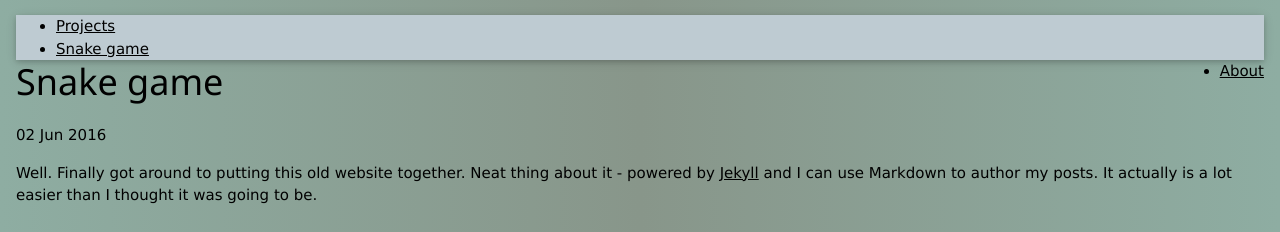
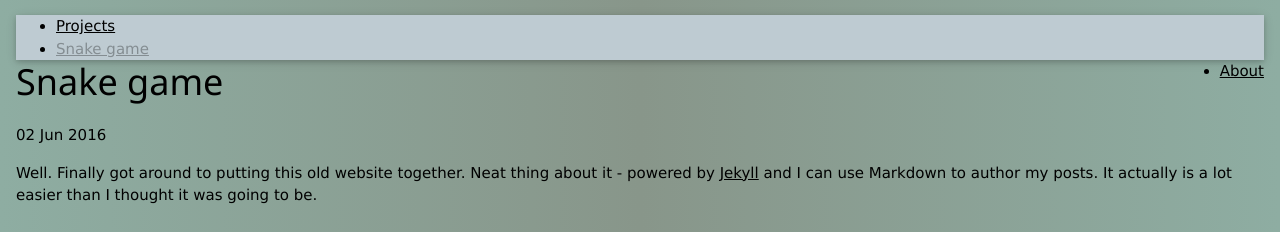
Before and after one commit to simpleProgrammingBlog/simpleProgrammingBlog.github.io, a Jekyll site: the page built from _posts/Snake game/2016-06-02-test-page-C++.md, in a window 1280 px wide. Shown: the top 232 px of the page. Built offline with Jekyll 4.4.1, drawn with Linux system fonts in a browser that asks for light colours.

Commit message:
w3-disabled

```diff
--- a/_layouts/default.html
+++ b/_layouts/default.html
@@ -10,7 +10,7 @@
 				<ul class="w3-navbar w3-card-2 w3-theme-l3" style="margin-right: 32px;">
 					<li><a class="w3-hover-green" href="/">Projects</a></li>
 					{% if page.type == 'post' %}
-						<li><a class="w3-hover-green" href="/">{{ page.title }}</a></li>
+						<li><a class="w3-disabled" href="/">{{ page.title }}</a></li>
 					{% endif %}
 					<li class="w3-right"><a class="w3-hover-green" href="/about/">About</a></li>
 				</ul>
```
